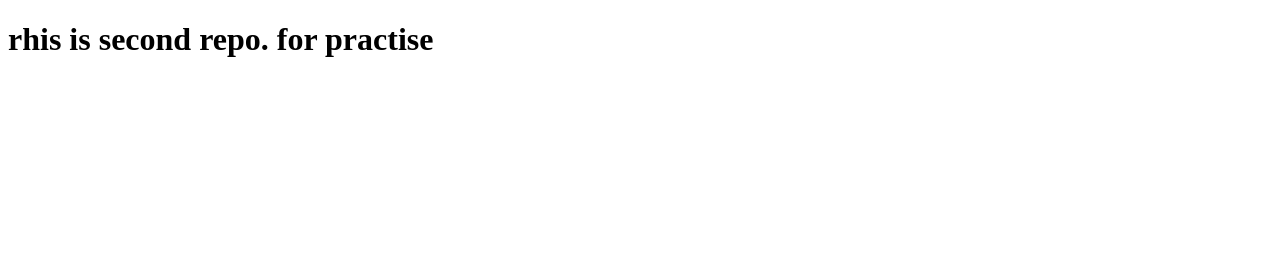
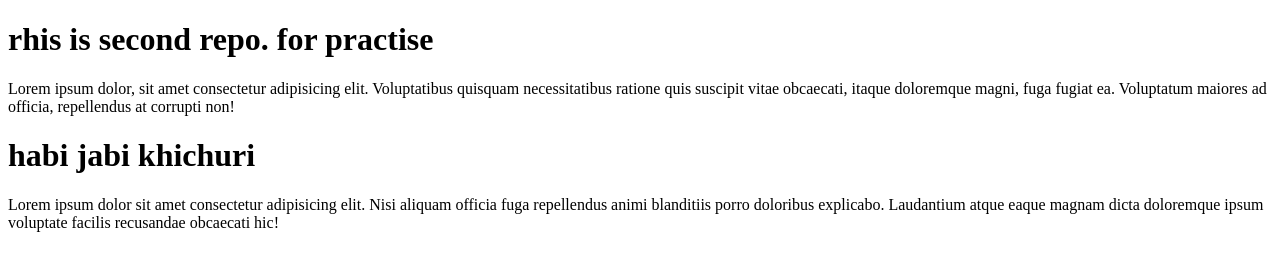
Before and after one commit to asif3062/practise-repo-2, a plain HTML site: page index.html in a window 1280 px wide. Drawn offline with Linux system fonts and the light colour scheme.

Commit message:
second commit

```diff
--- a/index.html
+++ b/index.html
@@ -8,5 +8,9 @@
 </head>
 <body>
     <h1>rhis is second repo. for practise</h1>
+    <p>Lorem ipsum dolor, sit amet consectetur adipisicing elit. Voluptatibus quisquam necessitatibus ratione quis suscipit vitae obcaecati, itaque doloremque magni, fuga fugiat ea. Voluptatum maiores ad officia, repellendus at corrupti non!</p>
+    <h1>habi jabi khichuri</h1>
+    <p>Lorem ipsum dolor sit amet consectetur adipisicing elit. Nisi aliquam officia fuga repellendus animi blanditiis porro doloribus explicabo. Laudantium atque eaque magnam dicta doloremque ipsum voluptate facilis recusandae obcaecati hic!
+    </p>
 </body>
 </html>
```
